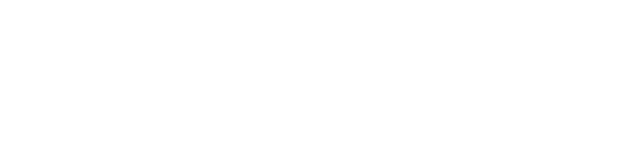
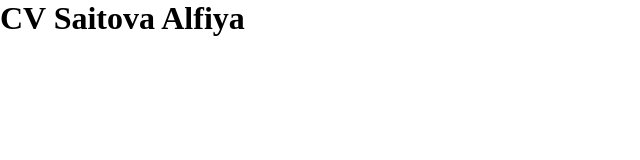
Before and after one commit to AlfiyaSait/rsschool-cv, a plain HTML site: page index.html in a window 1280 px wide. Shown: the whole page, without its empty margins (0-640 px from the left). Drawn offline with Linux system fonts and the light colour scheme.

Commit message:
feat: add title and header

```diff
--- a/index.html
+++ b/index.html
@@ -5,9 +5,9 @@
     <meta http-equiv="X-UA-Compatible" content="IE=edge">
     <meta name="viewport" content="width=device-width, initial-scale=1.0">
     <link rel="stylesheet" href="style.css">
-    <title>Document</title>
+    <title>CV Saitova Alfiya</title>
 </head>
 <body>
-
+    <h1>CV Saitova Alfiya</h1>
 </body>
 </html>
```
